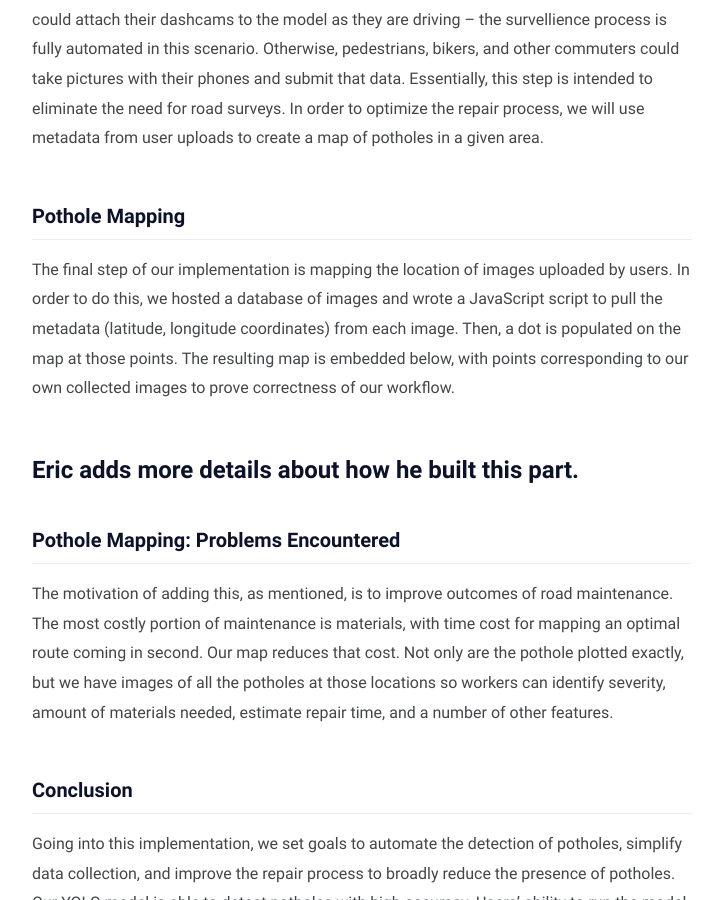
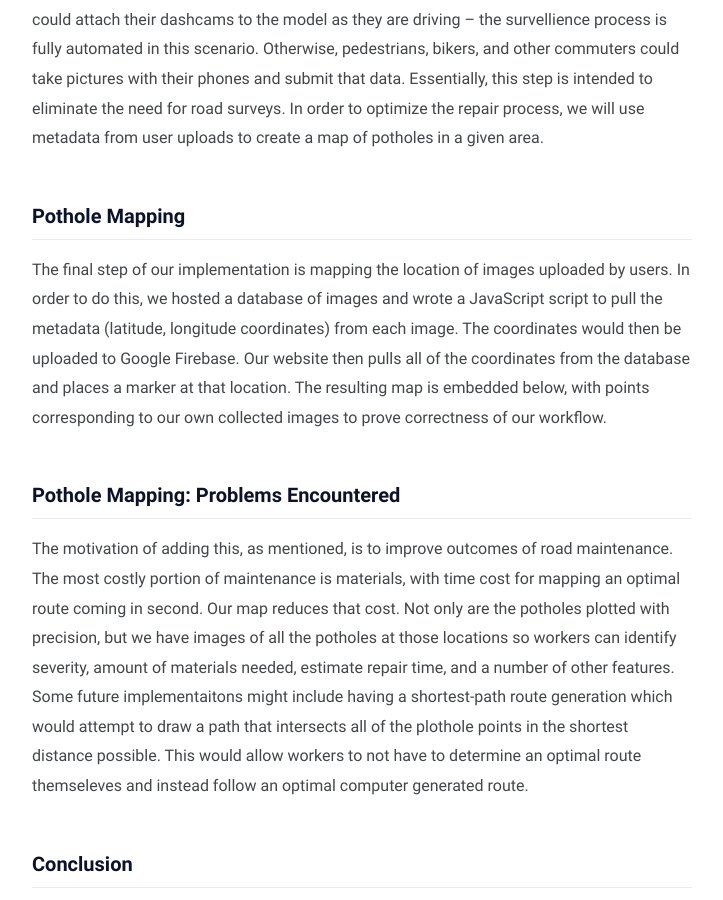
Before and after one commit to amorin5/amorin5.github.io, a Jekyll site: the page built from solution.md, in a window 1280 px wide and 900 px high, scrolled down 3271 px. Shown: the whole window, without its empty margins (278-1001 px from the left). Built offline with Jekyll 4.4.1, drawn with Linux system fonts in a browser that asks for light colours; comment, search, counter and statistics services are not loaded.

Commit message:
pothole mapping comments

```diff
--- a/solution.md
+++ b/solution.md
@@ -46,13 +46,10 @@ Once we had a trained YOLO model, we were able to move into other functionality.
 The intention of this functionality is to notify government officials of potholes in specific areas so that the time typically taken for screening roads and mapping the ideal route for maintenance and repair is cut down. Because this application can be run on live video, users could attach their dashcams to the model as they are driving -- the survellience process is fully automated in this scenario. Otherwise, pedestrians, bikers, and other commuters could take pictures with their phones and submit that data. Essentially, this step is intended to eliminate the need for road surveys. In order to optimize the repair process, we will use metadata from user uploads to create a map of potholes in a given area.
 
 ### Pothole Mapping
-The final step of our implementation is mapping the location of images uploaded by users. In order to do this, we hosted a database of images and wrote a JavaScript script to pull the metadata (latitude, longitude coordinates) from each image. Then, a dot is populated on the map at those points. The resulting map is embedded below, with points corresponding to our own collected images to prove correctness of our workflow.
-
-# Eric adds more details about how he built this part.
+The final step of our implementation is mapping the location of images uploaded by users. In order to do this, we hosted a database of images and wrote a JavaScript script to pull the metadata (latitude, longitude coordinates) from each image. The coordinates would then be uploaded to Google Firebase. Our website then pulls all of the coordinates from the database and places a marker at that location. The resulting map is embedded below, with points corresponding to our own collected images to prove correctness of our workflow.
 
 ### Pothole Mapping: Problems Encountered
-
-The motivation of adding this, as mentioned, is to improve outcomes of road maintenance. The most costly portion of maintenance is materials, with time cost for mapping an optimal route coming in second. Our map reduces that cost. Not only are the pothole plotted exactly, but we have images of all the potholes at those locations so workers can identify severity, amount of materials needed, estimate repair time, and a number of other features.
+The motivation of adding this, as mentioned, is to improve outcomes of road maintenance. The most costly portion of maintenance is materials, with time cost for mapping an optimal route coming in second. Our map reduces that cost. Not only are the potholes plotted with precision, but we have images of all the potholes at those locations so workers can identify severity, amount of materials needed, estimate repair time, and a number of other features. Some future implementaitons might include having a shortest-path route generation which would attempt to draw a path that intersects all of the plothole points in the shortest distance possible. This would allow workers to not have to determine an optimal route themseleves and instead follow an optimal computer generated route.
 
 ### Conclusion
 Going into this implementation, we set goals to automate the detection of potholes, simplify data collection, and improve the repair process to broadly reduce the presence of potholes. Our YOLO model is able to detect potholes with high accuracy. Users' ability to run the model over dashcam footage, photos, and videos creates a better and simplier way to collect broad data. Mapping those user uploads and plotting an accurate map of local potholes frees time and resources of repair workers. Through these three steps, we have addressed and achieved each of our goals. Hopefully, we can continue to work with this technology to contribute to safer infrastructure across the US and world at large.
```
